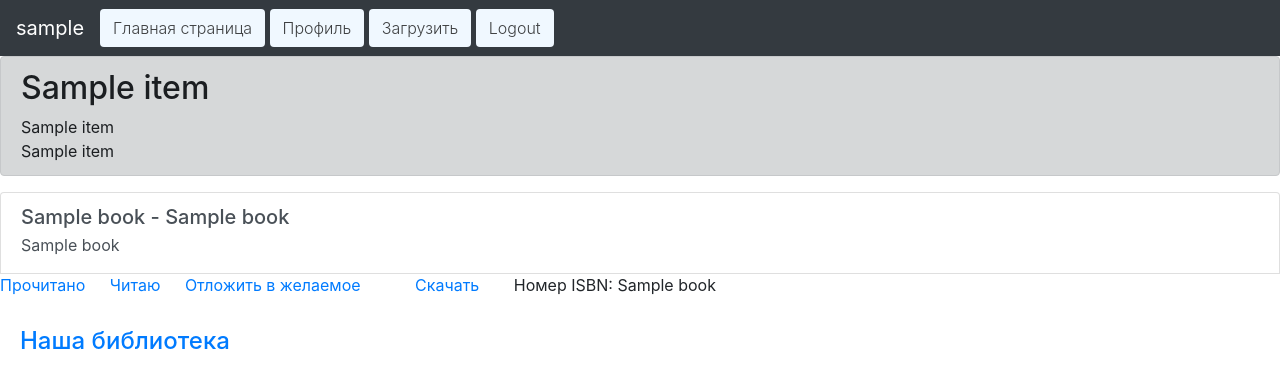
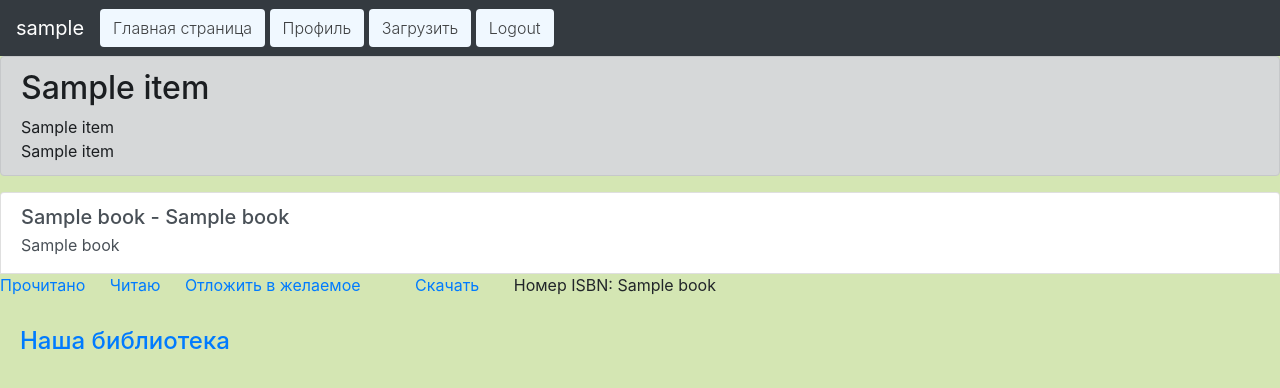
Before and after one commit to EugenNike/alice_project, a Flask app: template templates/library.html in a window 1280 px wide. Shown: the top 388 px of the page. Run offline with Flask 2, Linux system fonts and the light colour scheme; the template is opened without the code that fills it: most values are stand-ins (such as "Sample title", 1, 10 or a date in 2020); some libraries are stand-ins or nearby versions.

Commit message:
Adding backgrounds

```diff
--- a/templates/base.html
+++ b/templates/base.html
@@ -8,7 +8,8 @@
           href="https://maxcdn.bootstrapcdn.com/bootstrap/4.0.0/css/bootstrap.min.css"
           integrity="sha384-Gn5384xqQ1aoWXA+058RXPxPg6fy4IWvTNh0E263XmFcJlSAwiGgFAW/dAiS6JXm"
           crossorigin="anonymous">
-    <title>Бибилотека</title>
+    <link rel = "stylesheet" href = "style.css">
+    <title>Библиотека</title>
 
 </head>
 <body>
--- a/templates/profile.html
+++ b/templates/profile.html
@@ -2,6 +2,7 @@
 {% block profile %}
     <html lang="en">
     <head>
+        <link rel = "stylesheet" href = "style.css">
         <meta charset="UTF-8">
         <title>Профиль</title>
     </head>
--- /dev/null
+++ b/templates/style.css
@@ -0,0 +1,3 @@
+body{
+ background-color: #D4E6B3;
+}
```
